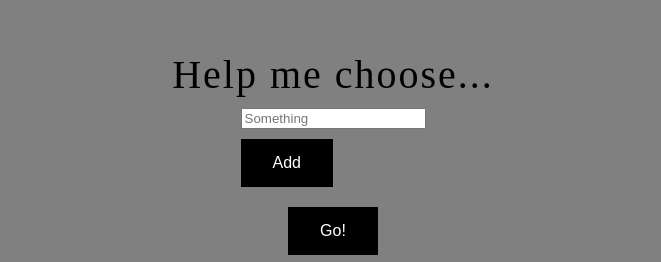
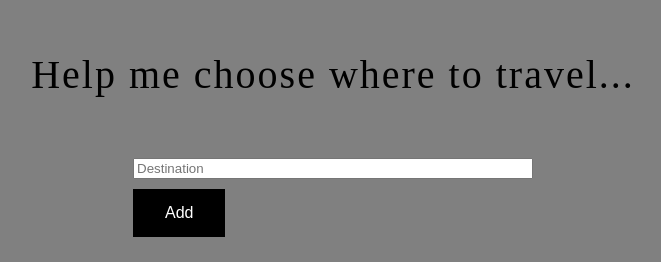
Before and after one commit to ChrisBeWa/helpmechoose, a plain HTML site: page index.html in a window 1280 px wide. Shown: the part 126-388 px from the top of the page, without its empty margins (307-968 px from the left). Drawn offline with Linux system fonts and the light colour scheme.

Commit message:
Added classes for CSS

```diff
--- a/index.html
+++ b/index.html
@@ -6,10 +6,10 @@
     <link href="./main.css" rel="stylesheet" type="text/css">
   </head>
   <body>
-    <h1>Help me choose...</h1>
-    <div>
-      <div>
-        <input placeholder="Something"></input>
+    <h1>Help me choose where to travel...</h1>
+    <div class="inputSection">
+      <div class="inputs">
+        <input placeholder="Destination"></input>
       </div>
       <button>Add</button>
     </div>
```
